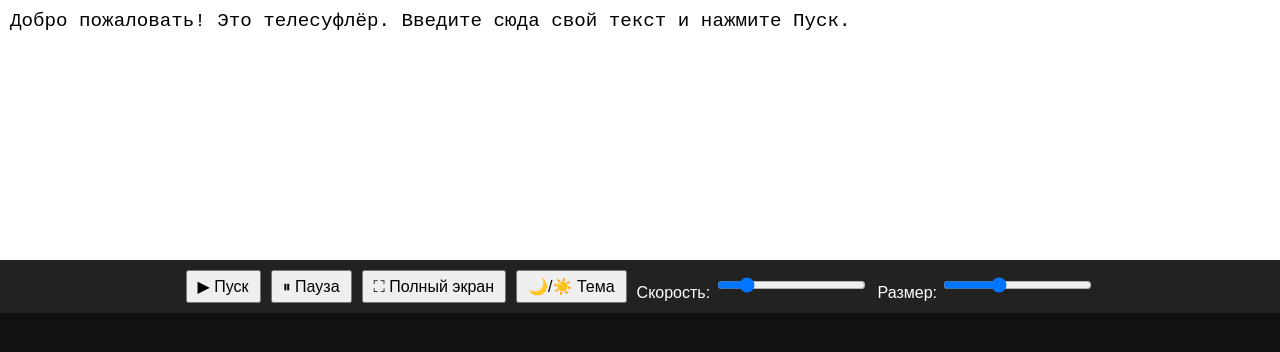
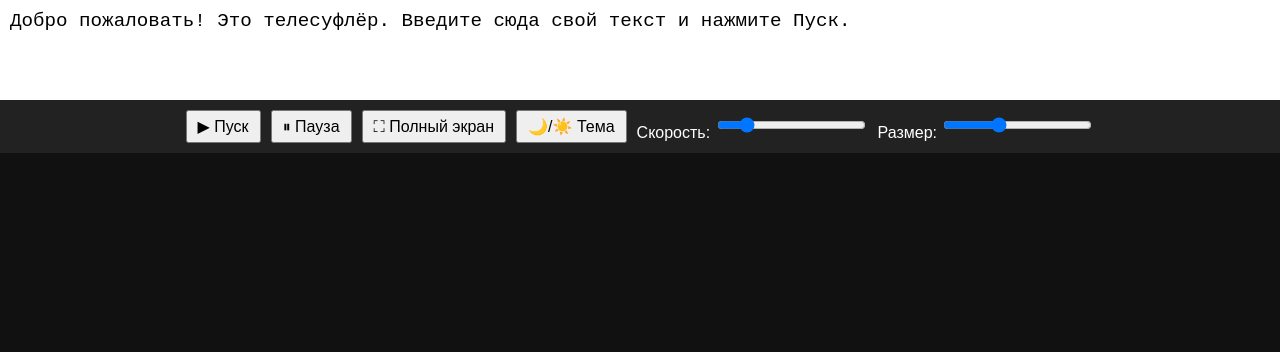
Before and after one commit to Madiyan1960/telesufler, a plain HTML site: page index.html in a window 1280 px wide. Drawn offline with Linux system fonts and the light colour scheme.

Commit message:
Update index.html

```diff
--- a/index.html
+++ b/index.html
@@ -15,7 +15,7 @@
       height: 100vh;
     }
     textarea {
-      height: 30vh;
+      height: 10vh;
       resize: none;
       font-size: 1.2rem;
       padding: 10px;
```
